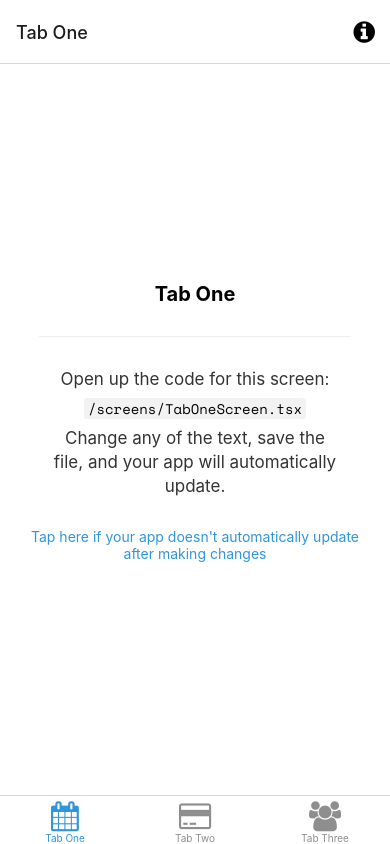
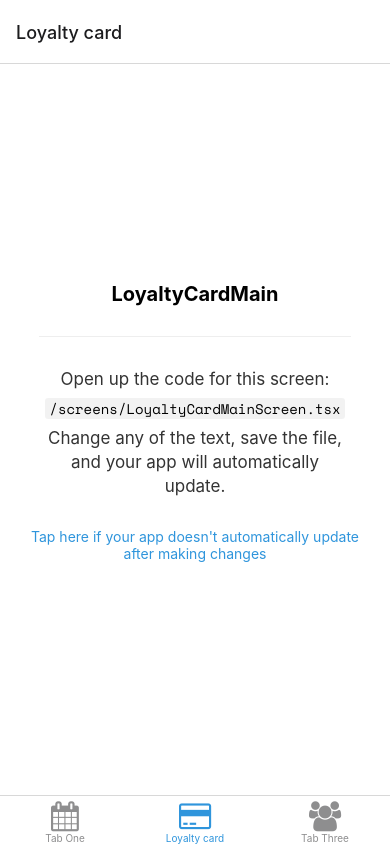
Before and after one commit to EwenBALOUIN/App_fidelity, a React Native app: screen /LoyaltyCardMain in a window 390 px wide. Built offline with nearby package versions, Linux system fonts and the light colour scheme; what expo-linking would draw is missing.

Commit message:
✨ init loyalty card main tab

```diff
--- a/navigation/LinkingConfiguration.ts
+++ b/navigation/LinkingConfiguration.ts
@@ -20,9 +20,9 @@ const linking: LinkingOptions<RootStackParamList> = {
               TabOneScreen: 'one',
             },
           },
-          TabTwo: {
+          LoyaltyCardMain: {
             screens: {
-              TabTwoScreen: 'two',
+              LoyaltyCardMainScreen: 'loyalty card main',
             },
           },
           TabThree: {
--- a/navigation/index.tsx
+++ b/navigation/index.tsx
@@ -16,7 +16,7 @@ import ModalScreen from '../screens/ModalScreen';
 import NotFoundScreen from '../screens/NotFoundScreen';
 import TabOneScreen from '../screens/TabOneScreen';
 import TabThreeScreen from '../screens/TabThreeScreen';
-import TabTwoScreen from '../screens/TabTwoScreen';
+import LoyaltyCardMainScreen from '../screens/LoyaltyCardMainScreen';
 import { RootStackParamList, RootTabParamList, RootTabScreenProps } from '../types';
 import LinkingConfiguration from './LinkingConfiguration';
 
@@ -86,10 +86,10 @@ function BottomTabNavigator() {
         })}
       />
       <BottomTab.Screen
-        name="TabTwo"
-        component={TabTwoScreen}
+        name="LoyaltyCardMain"
+        component={LoyaltyCardMainScreen}
         options={{
-          title: 'Tab Two',
+          title: 'Loyalty card',
           tabBarIcon: ({ color }) => <TabBarIcon name="credit-card" color={color} />,
         }}
       />
--- a/screens/TabTwoScreen.tsx
+++ b/screens/LoyaltyCardMainScreen.tsx
@@ -4,12 +4,12 @@ import { StyleSheet } from 'react-native';
 import EditScreenInfo from '../components/EditScreenInfo';
 import { Text, View } from '../components/Themed';
 
-export default function TabTwoScreen() {
+export default function LoyaltyCardMainScreen() {
   return (
     <View style={styles.container}>
-      <Text style={styles.title}>Tab Two</Text>
+      <Text style={styles.title}>LoyaltyCardMain</Text>
       <View style={styles.separator} lightColor="#eee" darkColor="rgba(255,255,255,0.1)" />
-      <EditScreenInfo path="/screens/TabTwoScreen.tsx" />
+      <EditScreenInfo path="/screens/LoyaltyCardMainScreen.tsx" />
     </View>
   );
 }
--- a/types.tsx
+++ b/types.tsx
@@ -26,7 +26,7 @@ export type RootStackScreenProps<Screen extends keyof RootStackParamList> = Nati
 
 export type RootTabParamList = {
   TabOne: undefined;
-  TabTwo: undefined;
+  LoyaltyCardMain: undefined;
   TabThree: undefined;
 };
 
```
